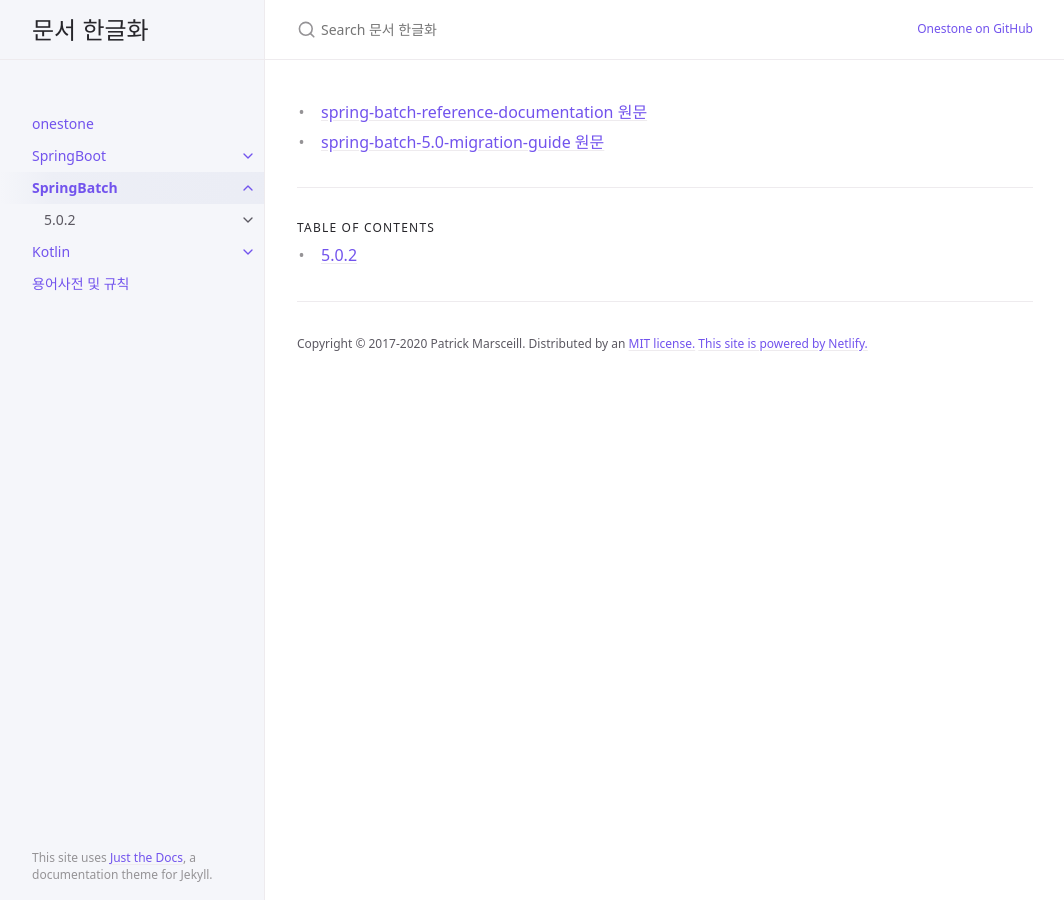
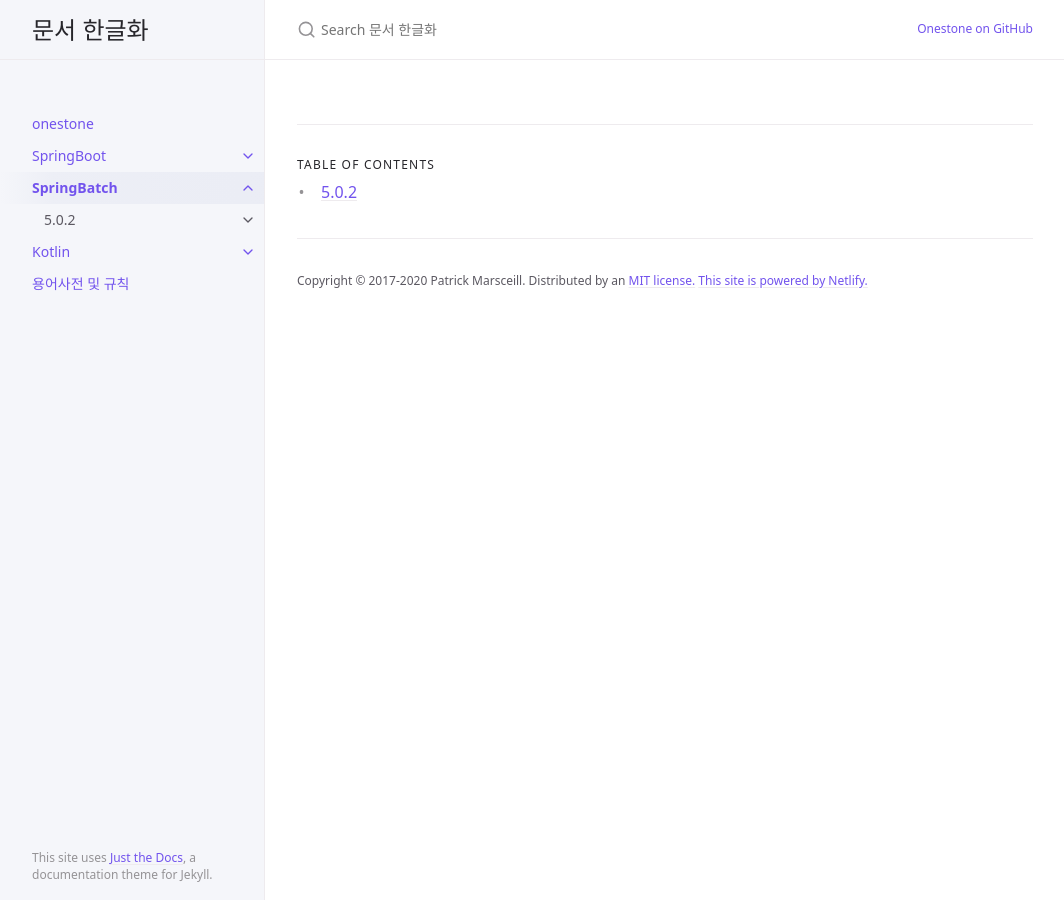
Before and after one commit to onestone9900/onestone9900.github.io, a Jekyll site: the page built from docs/spring_batch/index.md, in a window 1280 px wide. Shown: the whole page, without its empty margins (107-1171 px from the left). Built offline with Jekyll 4.4.1, drawn with Linux system fonts in a browser that asks for light colours.

Commit message:
docs: 원문 url 위치 수정

```diff
--- a/docs/spring_batch/index.md
+++ b/docs/spring_batch/index.md
@@ -4,6 +4,3 @@ title: SpringBatch
 nav_order: 3
 has_children: true
 ---
-
-- [spring-batch-reference-documentation 원문](https://docs.spring.io/spring-batch/docs/current/reference/html/)
-- [spring-batch-5.0-migration-guide 원문](https://github.com/spring-projects/spring-batch/wiki/Spring-Batch-5.0-Migration-Guide)
```
Also changed, not shown: docs/spring_batch/5.0.2/0.index.md (+3 -0 lines).
